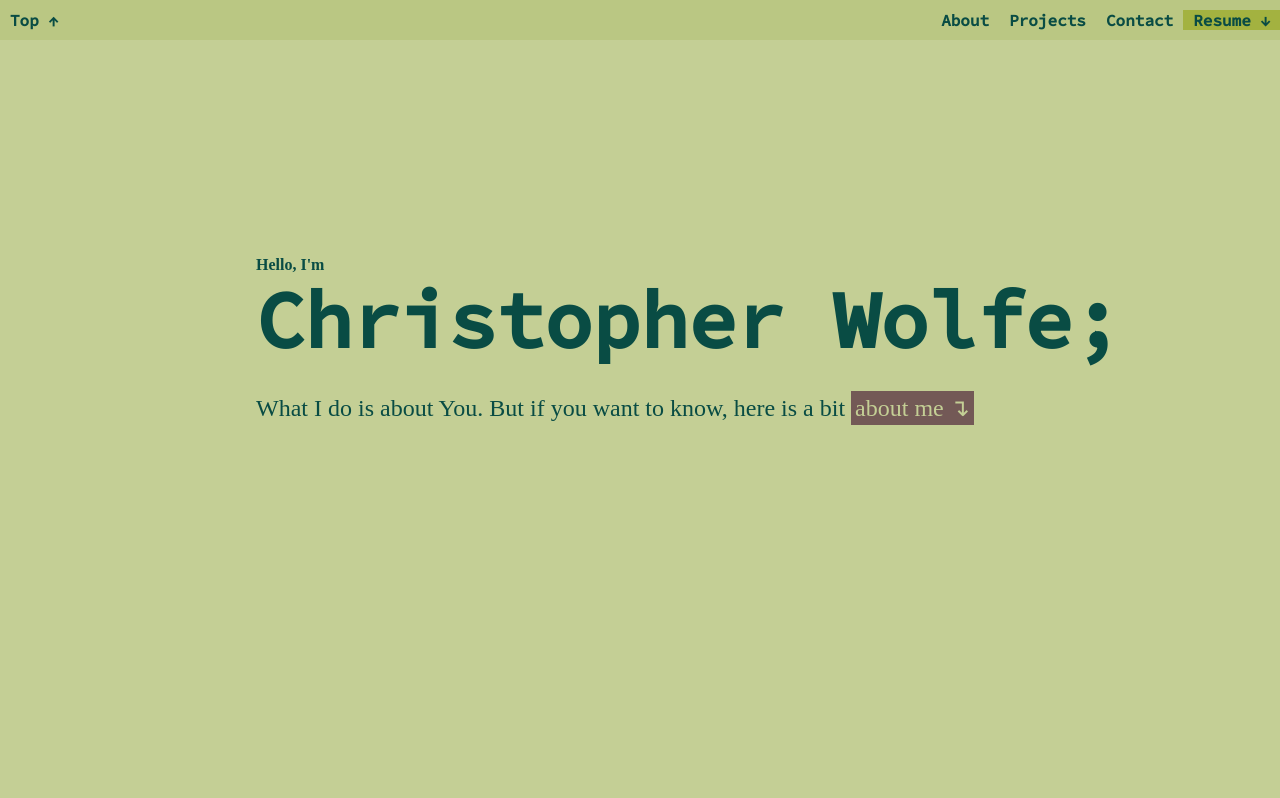
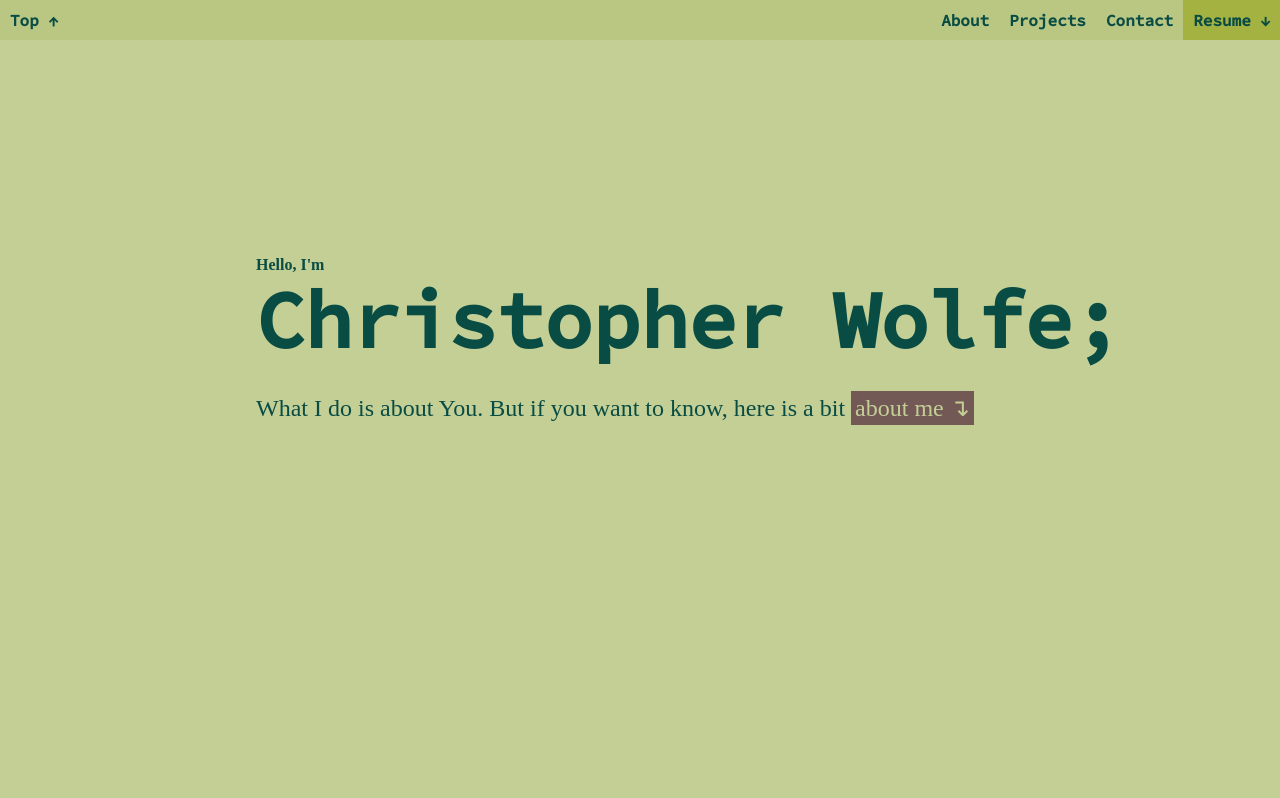
Before and after one commit to Chrisdocs/nextport, a Next.js app: page / in a window 1280 px wide. Shown: the top 798 px of the page. Built offline with nearby package versions, Linux system fonts and the light colour scheme; a web font is replaced by a local one.

Commit message:
download resume button in nav

```diff
--- a/components/Nav.jsx
+++ b/components/Nav.jsx
@@ -29,7 +29,7 @@ const top = () => {
         <Link href="#contact">
           <a>Contact</a>
         </Link>
-        <a className={styles.resumeBtn}>Resume ↓</a>
+        <a download href="resume.pdf" className={styles.resumeBtn}>Resume ↓</a>
       </div>
     </nav>
   );
--- a/next.config.js
+++ b/next.config.js
@@ -4,3 +4,19 @@ const nextConfig = {
 }
 
 module.exports = nextConfig
+
+module.exports = {
+  reactStrictMode: true,
+  webpack: (config) => {
+    config.module.rules.push({
+      test: /\.pdf$/,
+      use: {
+        loader: 'file-loader',
+        options: {
+          name: '[path][name].[ext]',
+        },
+      },
+    });
+    return config;
+  }
+}
--- a/package.json
+++ b/package.json
@@ -13,7 +13,8 @@
     "next": "12.1.6",
     "nodemailer": "^6.7.5",
     "react": "18.1.0",
-    "react-dom": "18.1.0"
+    "react-dom": "18.1.0",
+    "react-pdf": "^5.7.2"
   },
   "devDependencies": {
     "eslint": "8.17.0",
--- a/styles/Home.module.scss
+++ b/styles/Home.module.scss
@@ -103,8 +103,7 @@
 
 
 		a {
-			padding-left: 10px;
-			padding-right: 10px;
+			padding: 10px 10px;
 			font-weight: bold;
 			font-family: $font-primary;
 		}
```
Also changed, not shown: components/Resume.jsx (added, +12 -0 lines), 2 other files (tests, documents, lock files or other folders).
